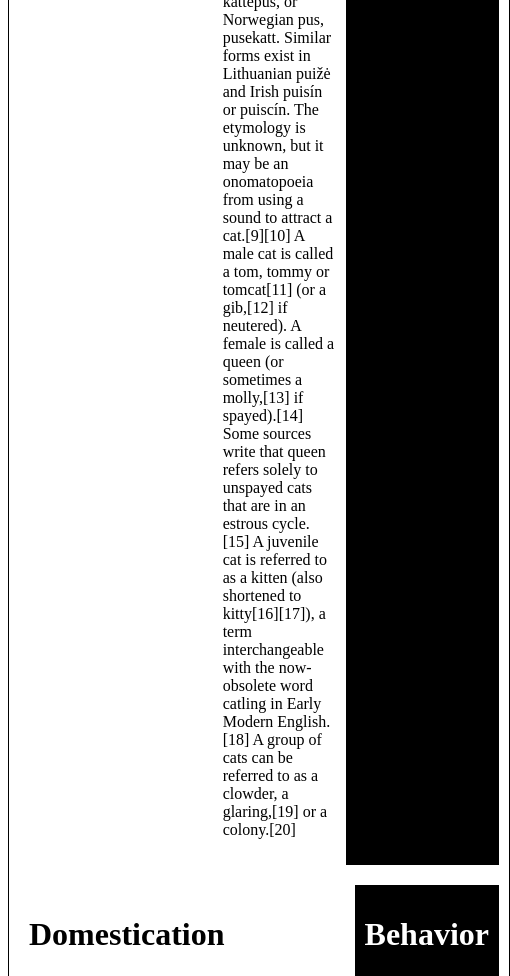
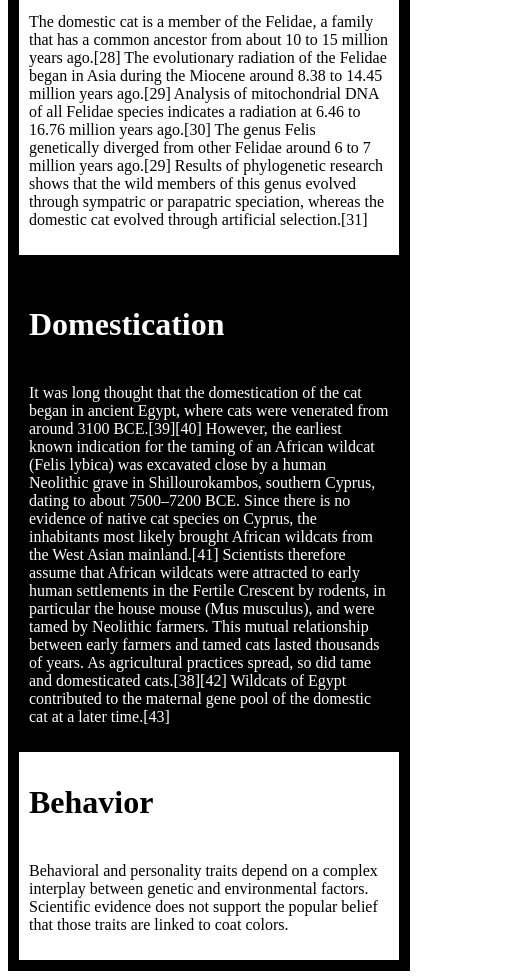
Before and after one commit to ABUSHEIKHSP/fullstack-learning-log, a browser extension: page 3. Responsive Web Design/index.html in a window 390 px wide. Shown: the part 1488-2464 px from the top of the page, 510 px wide, since content can reach past the window. Drawn offline with Linux system fonts and the light colour scheme.

Commit message:
Media Queries

```diff
--- a/3. Responsive Web Design/index.css
+++ b/3. Responsive Web Design/index.css
@@ -4,7 +4,7 @@
     margin: auto;
     text-align: center;
     max-width: 700px;
-    min-width: 500px;
+    min-width: 400px;
 }
 
 #elephant-img {
@@ -26,39 +26,25 @@ h1 {
 
 #section-1 {
     display: flex;
-    /* border: 1px solid black; */
     text-align: left;
     padding: 10px;
     justify-content: space-between;
-    /* gap: 5%; */
     align-items: stretch;
 
 }
 
 /* Flex basis is the basic width property of flex box */
 
-#col-1-1 {
-    /* border: 1px solid black; */
-    /* flex: 1; */
+.col-1-1 {
     width: 200px;
-    /* flex: 1 1 25%; */
-    /* margin: 1%; */
 }
 
-#col-1-2 {
-    /* border: 1px solid black; */
-    /* flex: 2; */
+.col-1-2 {
     width: 300px;
-    /* flex: 1 1 50%; */
-    /* margin: 1%; */
 }
 
-#col-1-3 {
-    /* border: 1px solid black; */
-    /* flex: 1; */
+.col-1-3 {
     width: 200px;
-    /* flex: 1 1 25%; */
-    /* margin: 1%; */
 }
 
 #section-2 {
@@ -66,26 +52,40 @@ h1 {
     text-align: left;
     padding: 10px;
     justify-content: space-between;
-    /* gap: 5%; */
     align-items: stretch;
 }
 
-#col-2-1 {
-    /* border: 1px solid black; */
-    /* flex: 3.15; */
+.col-2-1 {
     width: 500px;
-    /* flex: 4 1 0; */
-    /* margin: 1%; */
 }
 
-#col-2-2 {
-    /* border: 1px solid black; */
-    /* flex: 1; */
+.col-2-2 {
     width: 200px;
-    /* flex: 1 1 0; */
-    /* margin: 1%; */
 }
 
 P {
     padding: 10px;
 }
+
+/* Media queries */
+
+@media (max-width: 600px) {
+    #container {
+        background: black;
+        color: white
+    }
+
+    .last-cols {
+        background: white;
+        color: black;
+    }
+
+    #section-1,
+    #section-2 {
+        flex-direction: column;
+    }
+
+    .col-stretch{
+        width: 100%;
+    }
+}
--- a/3. Responsive Web Design/index.html
+++ b/3. Responsive Web Design/index.html
@@ -11,13 +11,13 @@
             <div id="elephant-img" alt="coming soon"></div>
 
             <div id="section-1">
-                <div id="col-1-1">
+                <div class="col-1-1 col-stretch">
                     <h1>Introduction</h1>
                     <p>
                        The cat (Felis catus), also called domestic cat and house cat, is a small domesticated carnivorous mammal. It is a member of Felidae, the family of mammals in the order Carnivora also colloquially referred to as cats. An obligate carnivore, requiring a predominantly meat-based diet, it has retractable claws adapted to killing small prey species such as mice and rats. It has a strong, flexible body, quick reflexes, and sharp teeth, and its night vision and sense of smell are well developed. It is a social species, but a solitary hunter and a crepuscular predator. Cat communication includes meowing, purring, trilling, hissing, growling, grunting, body language, and scent marking. It can hear sounds too faint or too high in frequency for human ears, such as those made by small mammals. It secretes and perceives pheromones. Cat intelligence is evident in its ability to adapt, learn through observation, and solve problems. The domestic cat is the only domesticated species of the family Felidae.
                     </p>
                 </div>
-                <div id="col-1-2">
+                <div class="col-1-2 col-stretch">
                     <h1>Habitat</h1>
                     <p>
                         The origin of the English word cat, Old English catt, is thought to be the Late Latin word cattus, which was first used at the beginning of the 6th century.[4] The Late Latin word may be derived from an unidentified African language.[5] The Nubian word kaddîska 'wildcat' and Nobiin kadīs are possible sources or cognates.[6]
@@ -31,7 +31,7 @@ A male cat is called a tom, tommy or tomcat[11] (or a gib,[12] if neutered). A f
 
                     </p>
                 </div>
-                <div id="col-1-3" class="last-cols">
+                <div class="col-1-3 last-cols col-stretch">
                     <h1>Evolution</h1>
                     <p>
                         The domestic cat is a member of the Felidae, a family that has a common ancestor from about 10 to 15 million years ago.[28] The evolutionary radiation of the Felidae began in Asia during the Miocene around 8.38 to 14.45 million years ago.[29] Analysis of mitochondrial DNA of all Felidae species indicates a radiation at 6.46 to 16.76 million years ago.[30] The genus Felis genetically diverged from other Felidae around 6 to 7 million years ago.[29] Results of phylogenetic research shows that the wild members of this genus evolved through sympatric or parapatric speciation, whereas the domestic cat evolved through artificial selection.[31]
@@ -40,13 +40,13 @@ A male cat is called a tom, tommy or tomcat[11] (or a gib,[12] if neutered). A f
             </div>
 
             <div id="section-2">
-                <div id="col-2-1">
+                <div class="col-2-1 col-stretch">
                     <h1>Domestication</h1>
                     <p>
                        It was long thought that the domestication of the cat began in ancient Egypt, where cats were venerated from around 3100 BCE.[39][40] However, the earliest known indication for the taming of an African wildcat (Felis lybica) was excavated close by a human Neolithic grave in Shillourokambos, southern Cyprus, dating to about 7500–7200 BCE. Since there is no evidence of native cat species on Cyprus, the inhabitants most likely brought African wildcats from the West Asian mainland.[41] Scientists therefore assume that African wildcats were attracted to early human settlements in the Fertile Crescent by rodents, in particular the house mouse (Mus musculus), and were tamed by Neolithic farmers. This mutual relationship between early farmers and tamed cats lasted thousands of years. As agricultural practices spread, so did tame and domesticated cats.[38][42] Wildcats of Egypt contributed to the maternal gene pool of the domestic cat at a later time.[43]
                     </p>
                 </div>
-                <div id="col-2-2" class="last-cols">
+                <div class="col-2-2 last-cols col-stretch">
                     <h1>Behavior</h1>
                     <p>
                        Behavioral and personality traits depend on a complex interplay between genetic and environmental factors. Scientific evidence does not support the popular belief that those traits are linked to coat colors.
```
